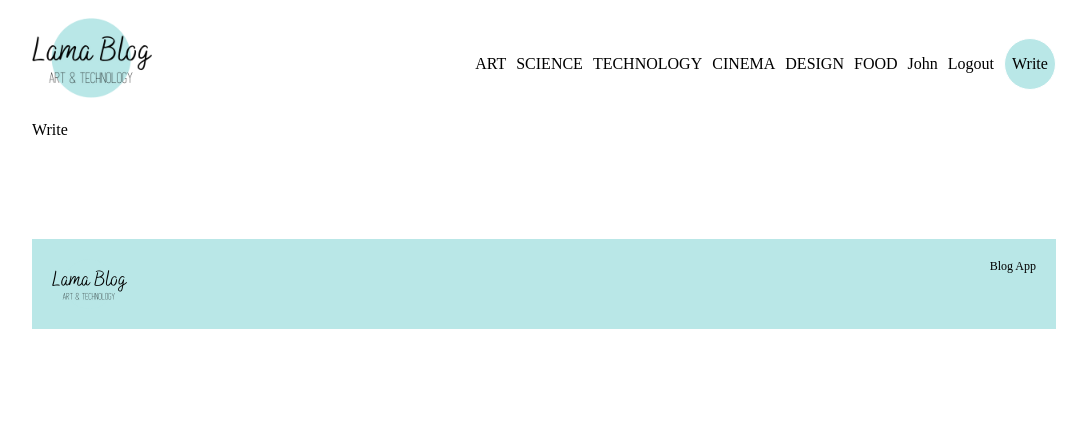
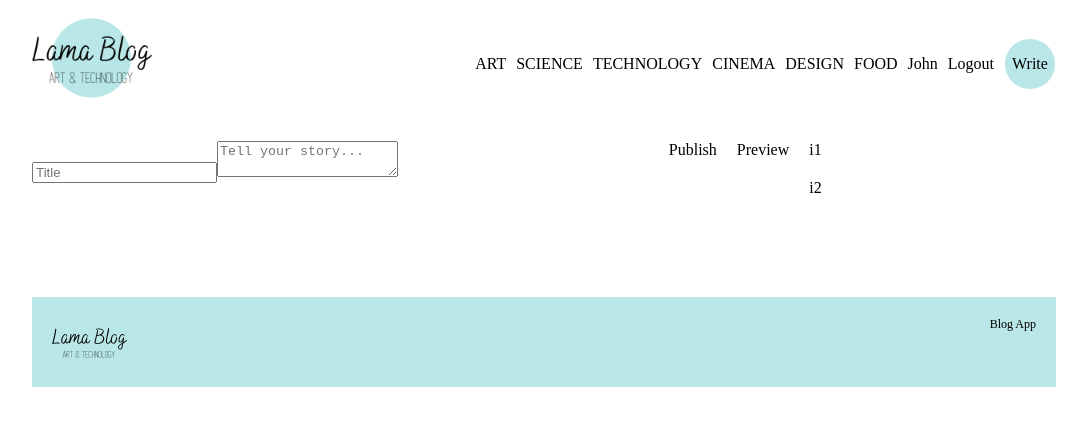
Before and after one commit to AhmadBahr/Blog-App, a React (Vite) app in the folder client/: page /Write in a window 1280 px wide. Shown: the top 426 px of the page, without its empty margins (96-1183 px from the left). Built offline with nearby package versions, Linux system fonts and the light colour scheme.

Commit message:
adding react quill

```diff
--- a/client/src/pages/Write.jsx
+++ b/client/src/pages/Write.jsx
@@ -2,7 +2,22 @@ import React from 'react'
 
 const Write = () => {
   return (
-    <div>Write</div>
+    <div className='add'>
+      <div className='content'>
+        <input type="text" placeholder='Title' />
+        <textarea placeholder='Tell your story...'></textarea>
+      </div>
+      <div className='publish'>
+        Publish
+      </div>
+      <div className='publish'>
+        Preview
+      </div>
+      <div className='menu'>
+        <div className='item1'>i1</div>
+        <div className='item2'>i2</div>
+      </div>
+    </div>
   )
 }
 
--- a/client/src/style.scss
+++ b/client/src/style.scss
@@ -288,5 +288,23 @@ $lightGreen: #b9e7e7;
                 height: 50px;
             }
         }
+
+        //WRITE
+        .add{
+            margin-top: 20px;
+            display: flex;
+            gap: 20px;
+
+            .content{
+                flex: 5
+            }
+
+            .menu{
+                flex: 2;
+                display: flex;
+                flex-direction: column;
+                gap: 20px;
+            }
+        }
     }
 }
--- a/package.json
+++ b/package.json
@@ -1,5 +1,6 @@
 {
   "dependencies": {
+    "react-quill": "^2.0.0",
     "react-router-dom": "^6.24.1"
   }
 }
```
Also changed, not shown: 2 other files (tests, documents, lock files or other folders).
